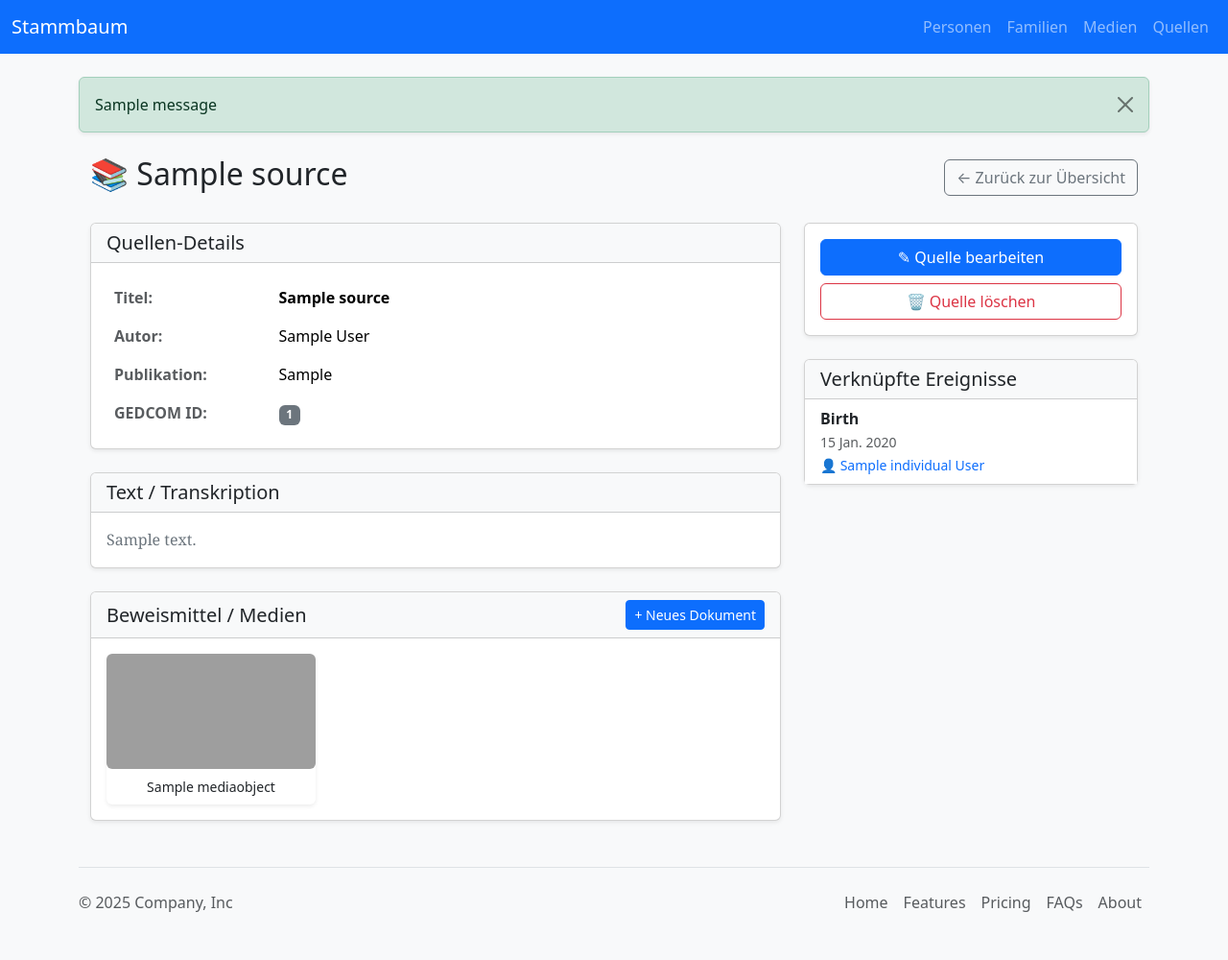
After one commit to stevwyman/rootnode, a Django app: page /genview/tree/1/sources/1/ in a window 1280 px wide. The commit adds this page. Shown: the whole page at 96% size. Run offline with Django 5.2, Linux system fonts and the light colour scheme; a user stored in the database is signed in; tables that the repository leaves empty hold one stand-in row (values such as "Sample post"); one stand-in notice (Sample message) is shown; some libraries are stand-ins or nearby versions; grey boxes are pictures that could not be loaded.

Commit message:
adds source management

```diff
--- a/rootnode/genview/models.py
+++ b/rootnode/genview/models.py
@@ -447,6 +447,7 @@ class Event(models.Model):
         Source,
         blank=True,
         related_name="events",
+        verbose_name="Quellen"
     )
 
     class Meta:
--- a/rootnode/genview/templates/genview/base.html
+++ b/rootnode/genview/templates/genview/base.html
@@ -27,10 +27,22 @@
             <ul class="navbar-nav ms-auto">
                 <li class="nav-item"><a class="nav-link" href="{% url 'genview:individual-list' tree_id %}">Personen</a></li>
                 <li class="nav-item"><a class="nav-link" href="{% url 'genview:family-list' tree_id %}">Familien</a></li>
+                <li class="nav-item"><a class="nav-link" href="{% url 'genview:media-list' tree_id %}">Medien</a></li>
+                <li class="nav-item"><a class="nav-link" href="{% url 'genview:source-list' tree_id %}">Quellen</a></li>
             </ul>
         </div>
     </div>
 </nav>
+{% if messages %}
+        <div class="container mt-3">
+            {% for message in messages %}
+                <div class="alert alert-{% if message.tags == 'error' %}danger{% else %}{{ message.tags }}{% endif %} alert-dismissible fade show shadow-sm" role="alert">
+                    {{ message }}
+                    <button type="button" class="btn-close" data-bs-dismiss="alert" aria-label="Schließen"></button>
+                </div>
+            {% endfor %}
+        </div>
+    {% endif %}
 
 <div class="container">
     {% block content %}{% endblock %}
--- /dev/null
+++ b/rootnode/genview/templates/genview/source_detail.html
@@ -0,0 +1,133 @@
+{% extends "genview/base.html" %}
+
+{% block title %}{{ source.title }} - Quelle{% endblock %}
+
+{% block content %}
+<div class="container mt-4">
+    <div class="d-flex justify-content-between align-items-center mb-4">
+        <h2>📚 {{ source.title }}</h2>
+        <a href="{% url 'genview:source-list' tree_id=tree_id %}" class="btn btn-outline-secondary">&larr; Zurück zur Übersicht</a>
+    </div>
+
+    <div class="row">
+        <div class="col-md-8">
+            <div class="card shadow-sm mb-4">
+                <div class="card-header bg-light">
+                    <h5 class="mb-0">Quellen-Details</h5>
+                </div>
+                <div class="card-body">
+                    <table class="table table-borderless mb-0">
+                        <tbody>
+                            <tr>
+                                <th scope="row" style="width: 25%;" class="text-muted">Titel:</th>
+                                <td class="fw-bold">{{ source.title }}</td>
+                            </tr>
+                            <tr>
+                                <th scope="row" class="text-muted">Autor:</th>
+                                <td>{{ source.author|default:"<span class='text-muted fst-italic'>Unbekannt</span>"|safe }}</td>
+                            </tr>
+                            <tr>
+                                <th scope="row" class="text-muted">Publikation:</th>
+                                <td>{{ source.publication_facts|default:"-" }}</td>
+                            </tr>
+                            <tr>
+                                <th scope="row" class="text-muted">GEDCOM ID:</th>
+                                <td><span class="badge bg-secondary">{{ source.gedcom_id|default:"-" }}</span></td>
+                            </tr>
+                        </tbody>
+                    </table>
+                </div>
+            </div>
+
+            <div class="card shadow-sm mb-4">
+                <div class="card-header bg-light">
+                    <h5 class="mb-0">Text / Transkription</h5>
+                </div>
+                <div class="card-body">
+                    {% if source.text %}
+                        <div class="source-text text-secondary" style="white-space: pre-wrap; font-family: Georgia, serif; line-height: 1.6;">{{ source.text }}</div>
+                    {% else %}
+                        <p class="text-muted fst-italic mb-0">Kein Text für diese Quelle hinterlegt.</p>
+                    {% endif %}
+                </div>
+            </div>
+            <div class="card shadow-sm mb-4">
+                <div class="card-header bg-light d-flex justify-content-between align-items-center">
+                    <h5 class="mb-0">Beweismittel / Medien</h5>
+                    <a href="{% url 'genview:media-create-source' tree_id=tree_id source_pk=source.pk %}" class="btn btn-sm btn-primary">+ Neues Dokument</a>
+                </div>
+                <div class="card-body">
+                    <div class="row row-cols-2 row-cols-md-3 g-3">
+                        {% for media in source.media_objects.all %}
+                            <div class="col">
+                                <a href="{% url 'genview:media-detail' tree_id=tree_id pk=media.pk %}" class="text-decoration-none">
+                                    <div class="card h-100 border-0 shadow-sm text-center">
+                                        {% if media.is_image %}
+                                            <img src="{% url 'genview:media-file' tree_id=tree_id pk=media.pk %}" class="card-img-top rounded" style="height: 120px; object-fit: cover;" alt="{{ media.title }}">
+                                        {% else %}
+                                            <div class="card-img-top bg-light d-flex align-items-center justify-content-center rounded" style="height: 120px;">
+                                                <span class="fs-1">📄</span>
+                                            </div>
+                                        {% endif %}
+                                        <div class="card-body p-2">
+                                            <p class="card-text small text-truncate text-dark">{{ media.title }}</p>
+                                        </div>
+                                    </div>
+                                </a>
+                            </div>
+                        {% empty %}
+                            <div class="col-12">
+                                <p class="text-muted fst-italic mb-0">Noch keine Beweismittel hochgeladen.</p>
+                            </div>
+                        {% endfor %}
+                    </div>
+                </div>
+            </div>
+        </div>
+
+        <div class="col-md-4">
+            <div class="card shadow-sm mb-4">
+                <div class="card-body d-flex flex-column gap-2">
+                    <a href="{% url 'genview:source-edit' tree_id=tree_id pk=source.pk %}" class="btn btn-primary w-100">✎ Quelle bearbeiten</a>
+                    <a href="{% url 'genview:source-delete' tree_id=tree_id pk=source.pk %}" class="btn btn-outline-danger w-100">🗑 Quelle löschen</a>
+                </div>
+            </div>
+
+            <div class="card shadow-sm">
+                <div class="card-header bg-light">
+                    <h5 class="mb-0">Verknüpfte Ereignisse</h5>
+                </div>
+                <div class="card-body p-0">
+                    <ul class="list-group list-group-flush">
+                        {% for event in source.events.all %}
+                            <li class="list-group-item">
+                                <strong>{{ event.get_event_type_display }}</strong>
+
+                                {% if event.parsed_date or event.raw_date %}
+                                    <br><small class="text-muted">{{ event.parsed_date|date:"j N Y"|default:event.raw_date }}</small>
+                                {% endif %}
+
+                                <br>
+                                {% if event.individual %}
+                                    <a href="{% url 'genview:individual-detail' tree_id=tree_id pk=event.individual.pk %}" class="text-decoration-none small">
+                                        👤 {{ event.individual.given_name }} {{ event.individual.surname }}
+                                    </a>
+                                {% elif event.family %}
+                                    <a href="{% url 'genview:family-detail' tree_id=tree_id pk=event.family.pk %}" class="text-decoration-none small">
+                                        👪 Familie:
+                                        {{ event.family.husband.surname|default:"?" }} & {{ event.family.wife.surname|default:"?" }}
+                                    </a>
+                                {% endif %}
+                            </li>
+                        {% empty %}
+                            <li class="list-group-item text-muted fst-italic small">
+                                Diese Quelle ist noch mit keinem Ereignis verknüpft.
+                            </li>
+                        {% endfor %}
+                    </ul>
+                </div>
+            </div>
+        </div>
+    </div>
+</div>
+{% endblock %}
--- a/rootnode/genview/urls.py
+++ b/rootnode/genview/urls.py
@@ -50,6 +50,11 @@ urlpatterns = [
         views.MediaObjectCreateView.as_view(),
         name="media-add-for-person",
     ),
+    path(
+        "tree/<int:tree_id>/people/<int:person_pk>/event/add/",
+        views.EventCreateView.as_view(),
+        name="event-add-for-person",
+    ),
     # ----------------------------------------------
     # --- families
     # ----------------------------------------------
@@ -82,6 +87,11 @@ urlpatterns = [
         'tree/<int:tree_id>/family/<int:family_pk>/media/add/',
         views.MediaObjectCreateView.as_view(),
         name='media-create-family'
+    ),
+    path(
+        'tree/<int:tree_id>/family/<int:family_pk>/event/add/',
+        views.EventCreateView.as_view(),
+        name='event-create-family'
     ),
     # ----------------------------------------------
     # ---- Child‑Family‑Link
@@ -134,4 +144,29 @@ urlpatterns = [
         views.MediaObjectDeleteView.as_view(),
         name="media-delete",
     ),
+    # ----------------------------------------------
+    # ---- event management
+    # ----------------------------------------------
+    path(
+        "tree/<int:tree_id>/event/<int:pk>/edit/",
+        views.EventUpdateView.as_view(),
+        name="even-edit",
+    ),
+    path(
+        "tree/<int:tree_id>/event/<int:pk>/delete/",
+        views.EventDeleteView.as_view(),
+        name="event-delete",
+    ),
+    path(
+        'tree/<int:tree_id>/people/<int:person_pk>/events/add/',
+        views.EventCreateView.as_view(),
+        name='event-create-person'
+    ),
+
+    path('tree/<int:tree_id>/sources/', views.SourceListView.as_view(), name='source-list'),
+    path('tree/<int:tree_id>/sources/add/', views.SourceCreateView.as_view(), name='source-create'),
+    path('tree/<int:tree_id>/sources/<int:pk>/', views.SourceDetailView.as_view(), name='source-detail'),
+    path('tree/<int:tree_id>/sources/<int:pk>/edit/', views.SourceUpdateView.as_view(), name='source-edit'),
+    path('tree/<int:tree_id>/sources/<int:pk>/delete/', views.SourceDeleteView.as_view(), name='source-delete'),
+    path('tree/<int:tree_id>/sources/<int:source_pk>/media/add/', views.MediaObjectCreateView.as_view(), name='media-create-source'),
 ]
--- a/rootnode/genview/views.py
+++ b/rootnode/genview/views.py
@@ -28,6 +28,7 @@ from .models import (
     MediaObject,
     Tree,
     TreeMembership,
+    Source,
 )
 from .forms import (
     IndividualForm,
@@ -35,6 +36,8 @@ from .forms import (
     FamilyForm,
     ChildFamilyLinkForm,
     MediaObjectForm,
+    EventForm,
+    SourceForm,
 )
 from .mixins import TreeAccessMixin, TreeEditAccessMixin
 
@@ -209,7 +212,7 @@ class IndividualDetailView(LoginRequiredMixin, TreeAccessMixin, DetailView):
         # Fetch events where the person is the individual, OR the husband, OR the wife
         combined_events = Event.objects.filter(
             Q(individual=person) | Q(family__husband=person) | Q(family__wife=person)
-        ).order_by(
+        ).prefetch_related('sources').order_by(
             F("parsed_date").asc(nulls_last=True)
         )  # Sorts by date, puts None values at the end
 
@@ -681,9 +684,6 @@ class MediaObjectDetailView(LoginRequiredMixin, TreeAccessMixin, DetailView):
         return MediaObject.objects.filter(gedcom_tree_id=tree_id)
 
 
-# --------------------------------------------------------------
-#  Medien‑Liste (optional – Übersicht aller Medien)
-# --------------------------------------------------------------
 class MediaObjectListView(LoginRequiredMixin, TreeAccessMixin, ListView):
     model = MediaObject
     template_name = "genview/mediaobject_list.html"
@@ -698,9 +698,6 @@ class MediaObjectListView(LoginRequiredMixin, TreeAccessMixin, ListView):
         return MediaObject.objects.filter(gedcom_tree_id=tree_id).order_by("title")
 
 
-# --------------------------------------------------------------
-#  Bild‑Upload & Zuordnung zu Personen
-# --------------------------------------------------------------
 class MediaObjectCreateView(LoginRequiredMixin, TreeEditAccessMixin, CreateView):
     model = MediaObject
     form_class = MediaObjectForm
@@ -709,15 +706,16 @@ class MediaObjectCreateView(LoginRequiredMixin, TreeEditAccessMixin, CreateView)
     def dispatch(self, request, *args, **kwargs):
         self.person = None
         self.family = None
+        self.source = None
 
         tree_id = kwargs.get("tree_id")
-        person_pk = kwargs.get("person_pk")
-        family_pk = kwargs.get("family_pk")
 
-        if person_pk:
-            self.person = get_object_or_404(Individual, pk=person_pk, gedcom_tree_id=tree_id)
-        if family_pk:
-            self.family = get_object_or_404(Family, pk=family_pk, gedcom_tree_id=tree_id)
+        if "person_pk" in kwargs:
+            self.person = get_object_or_404(Individual, pk=kwargs.get("person_pk"), gedcom_tree_id=tree_id)
+        if "family_pk" in kwargs:
+            self.family = get_object_or_404(Family, pk=kwargs.get("family_pk"), gedcom_tree_id=tree_id)
+        if "source_pk" in kwargs:
+            self.source = get_object_or_404(Source, pk=kwargs.get("source_pk"), gedcom_tree_id=tree_id)
 
         return super().dispatch(request, *args, **kwargs)
 
@@ -725,9 +723,11 @@ class MediaObjectCreateView(LoginRequiredMixin, TreeEditAccessMixin, CreateView)
         kwargs = super().get_form_kwargs()
 
         # Person übergeben (bei CreateView ggf. None, wenn man aus der Galerie kommt)
-        kwargs["person"] = getattr(self, "person", None)
+        kwargs["person"] = getattr(self, "person", None) # TODO: decide later which way to implement
 
         kwargs["family"] = self.family
+
+        kwargs["source"] = self.source
 
         # NEU: Baum-ID für die Sicherheits-Filter im Formular übergeben!
         kwargs["tree_id"] = self.kwargs.get("tree_id")
@@ -751,9 +751,143 @@ class MediaObjectCreateView(LoginRequiredMixin, TreeEditAccessMixin, CreateView)
             self.object.individuals.add(self.person)
         if self.family:
             self.object.families.add(self.family)
+        if self.source:
+            self.object.sources.add(self.source)
 
         # return response
         return HttpResponseRedirect(self.get_success_url())
+
+    def get_success_url(self):
+        tree_id = self.kwargs.get("tree_id")
+        messages.success(self.request, "Bild erfolgreich hochgeladen.")
+
+        if self.person:
+            return reverse_lazy(
+                "genview:individual-detail",
+                kwargs={"tree_id": tree_id, "pk": self.person.pk},
+            )
+        if self.family:
+            return reverse_lazy(
+                "genview:family-detail",
+                kwargs={"tree_id": tree_id, "pk": self.family.pk}
+            )
+        if self.source:
+            return reverse_lazy(
+                "genview:source-detail",
+                kwargs={"tree_id": tree_id, "pk": self.source.pk}
+            )
+
+        # Fallback: Zur Medien-Übersicht des Baums
+        return reverse_lazy("genview:media-list", kwargs={"tree_id": tree_id})
+
+
+class MediaObjectUpdateView(LoginRequiredMixin, TreeEditAccessMixin, UpdateView):
+    model = MediaObject
+    form_class = MediaObjectForm
+    template_name = "genview/mediaobject_form.html"
+
+    def get_form_kwargs(self):
+        kwargs = super().get_form_kwargs()
+
+        # Person übergeben (bei CreateView ggf. None, wenn man aus der Galerie kommt)
+        kwargs["person"] = getattr(self, "person", None)
+
+        # NEU: Baum-ID für die Sicherheits-Filter im Formular übergeben!
+        kwargs["tree_id"] = self.kwargs.get("tree_id")
+
+        return kwargs
+
+    def get_queryset(self):
+        # SICHERHEITS-FIX: Stelle sicher, dass das gesuchte Media-Objekt
+        # auch wirklich zu dem Baum in der URL gehört!
+        tree_id = self.kwargs.get("tree_id")
+        return MediaObject.objects.filter(gedcom_tree_id=tree_id)
+
+    def get_success_url(self):
+        tree_id = self.kwargs.get("tree_id")
+
+        # LOGIK: Nach dem Update einfach auf die Detail-Seite des Bildes leiten!
+        tree_id = self.kwargs.get("tree_id")
+        messages.success(self.request, "Medium erfolgreich aktualisiert.")
+        return reverse_lazy("genview:media-detail", kwargs={"tree_id": tree_id, "pk": self.object.pk})
+
+class MediaObjectDeleteView(LoginRequiredMixin, TreeEditAccessMixin, DeleteView):
+    model = MediaObject
+    template_name = "genview/mediaobject_confirm_delete.html"
+
+    def get_queryset(self):
+        # SICHERHEITS-FIX: Verhindert, dass Bilder anderer Bäume gelöscht werden
+        tree_id = self.kwargs.get("tree_id")
+        return MediaObject.objects.filter(gedcom_tree_id=tree_id)
+
+    def get_context_data(self, **kwargs):
+        context = super().get_context_data(**kwargs)
+        # Reiche die person_pk aus der URL an das Template weiter (falls vorhanden)
+        context["person_pk"] = self.kwargs.get("person_pk")
+        return context
+
+    def get_success_url(self):
+        tree_id = self.kwargs.get("tree_id")
+        person_pk = self.kwargs.get("person_pk")
+
+        messages.success(self.request, "Bild wurde entfernt.")
+
+        if person_pk:
+            return reverse_lazy(
+                "genview:individual-detail",
+                kwargs={"tree_id": tree_id, "pk": person_pk},
+            )
+
+        # Fallback, falls kein person_pk in der URL übergeben wurde
+        return reverse_lazy("genview:tree-list")
+
+
+# --------------------------------------------------------------
+# 6️⃣ Events
+# --------------------------------------------------------------
+
+class EventCreateView(LoginRequiredMixin, TreeEditAccessMixin, CreateView):
+    model = Event
+    form_class = EventForm
+    template_name = "genview/event_form.html"
+
+    def dispatch(self, request, *args, **kwargs):
+        self.person = None
+        self.family = None
+
+        tree_id = kwargs.get("tree_id")
+        person_pk = kwargs.get("person_pk")
+        family_pk = kwargs.get("family_pk")
+
+        if person_pk:
+            self.person = get_object_or_404(Individual, pk=person_pk, gedcom_tree_id=tree_id)
+        if family_pk:
+            self.family = get_object_or_404(Family, pk=family_pk, gedcom_tree_id=tree_id)
+
+        return super().dispatch(request, *args, **kwargs)
+
+    def get_form_kwargs(self):
+        kwargs = super().get_form_kwargs()
+
+        # Person übergeben (bei CreateView ggf. None, wenn man aus der Galerie kommt)
+        kwargs["person"] = getattr(self, "person", None)
+
+        kwargs["family"] = getattr(self, "family", None)
+
+        # NEU: Baum-ID für die Sicherheits-Filter im Formular übergeben!
+        kwargs["tree_id"] = self.kwargs.get("tree_id")
+
+        return kwargs
+
+    def form_valid(self, form):
+
+        form.instance.gedcom_tree_id = self.kwargs.get("tree_id")
+
+        messages.success(self.request, "Ereignis erfolgreich hinzugefügt.")
+
+        # super().form_valid(form) speichert das Objekt in der Datenbank
+        # und leitet automatisch zur success_url weiter!
+        return super().form_valid(form)
 
     def get_success_url(self):
         tree_id = self.kwargs.get("tree_id")
@@ -772,14 +906,18 @@ class MediaObjectCreateView(LoginRequiredMixin, TreeEditAccessMixin, CreateView)
         # Fallback: Zur Medien-Übersicht des Baums
         return reverse_lazy("genview:media-list", kwargs={"tree_id": tree_id})
 
+    def get_context_data(self, **kwargs):
+        context = super().get_context_data(**kwargs)
+        # Wir geben die Person und die Tree-ID ans Template weiter
+        context["person"] = getattr(self, "person", None)
+        context["tree_id"] = self.kwargs.get("tree_id")
+        return context
 
-# --------------------------------------------------------------
-# Bild-Bearbeitung
-# --------------------------------------------------------------
-class MediaObjectUpdateView(LoginRequiredMixin, TreeEditAccessMixin, UpdateView):
-    model = MediaObject
-    form_class = MediaObjectForm
-    template_name = "genview/mediaobject_form.html"
+
+class EventUpdateView(LoginRequiredMixin, TreeEditAccessMixin, UpdateView):
+    model = Event
+    form_class = EventForm
+    template_name = "genview/event_form.html"
 
     def get_form_kwargs(self):
         kwargs = super().get_form_kwargs()
@@ -817,12 +955,9 @@ class MediaObjectUpdateView(LoginRequiredMixin, TreeEditAccessMixin, UpdateView)
         return reverse_lazy("genview:tree-list")  # Oder deine Medien-Übersicht
 
 
-# --------------------------------------------------------------
-# Bild-Löschung (nach Bestätigung)
-# --------------------------------------------------------------
-class MediaObjectDeleteView(LoginRequiredMixin, TreeEditAccessMixin, DeleteView):
-    model = MediaObject
-    template_name = "genview/mediaobject_confirm_delete.html"
+class EventDeleteView(LoginRequiredMixin, TreeEditAccessMixin, DeleteView):
+    model = Event
+    template_name = "genview/event_confirm_delete.html"
 
     def get_queryset(self):
         # SICHERHEITS-FIX: Verhindert, dass Bilder anderer Bäume gelöscht werden
@@ -849,3 +984,76 @@ class MediaObjectDeleteView(LoginRequiredMixin, TreeEditAccessMixin, DeleteView)
 
         # Fallback, falls kein person_pk in der URL übergeben wurde
         return reverse_lazy("genview:tree-list")
+
+
+# --------------------------------------------------------------
+# 7️⃣ Sources
+# --------------------------------------------------------------
+
+# --- 1. List View ---
+class SourceListView(LoginRequiredMixin, TreeAccessMixin, ListView):
+    model = Source
+    template_name = "genview/source_list.html"
+    context_object_name = "sources"
+    paginate_by = 25
+
+    def get_queryset(self):
+        # SECURITY FIX: Only show sources for this tree
+        tree_id = self.kwargs.get("tree_id")
+        return Source.objects.filter(gedcom_tree_id=tree_id).order_by("title")
+
+# --- 2. Detail View ---
+class SourceDetailView(LoginRequiredMixin, TreeAccessMixin, DetailView):
+    model = Source
+    template_name = "genview/source_detail.html"
+    context_object_name = "source"
+
+    def get_queryset(self):
+        tree_id = self.kwargs.get("tree_id")
+        return Source.objects.filter(gedcom_tree_id=tree_id)
+
+# --- 3. Create View ---
+class SourceCreateView(LoginRequiredMixin, TreeEditAccessMixin, CreateView):
+    model = Source
+    form_class = SourceForm
+    template_name = "genview/source_form.html"
+
+    def form_valid(self, form):
+        # Automatically assign the source to the current tree
+        tree_id = self.kwargs.get("tree_id")
+        form.instance.gedcom_tree_id = tree_id
+        messages.success(self.request, "Quelle erfolgreich erstellt.")
+        return super().form_valid(form)
+
+    def get_success_url(self):
+        tree_id = self.kwargs.get("tree_id")
+        return reverse_lazy("genview:source_list", kwargs={"tree_id": tree_id})
+
+# --- 4. Update View ---
+class SourceUpdateView(LoginRequiredMixin, TreeEditAccessMixin, UpdateView):
+    model = Source
+    form_class = SourceForm
+    template_name = "genview/source_form.html"
+
+    def get_queryset(self):
+        tree_id = self.kwargs.get("tree_id")
+        return Source.objects.filter(gedcom_tree_id=tree_id)
+
+    def get_success_url(self):
+        tree_id = self.kwargs.get("tree_id")
+        messages.success(self.request, "Quelle aktualisiert.")
+        return reverse_lazy("genview:source_list", kwargs={"tree_id": tree_id})
+
+# --- 5. Delete View ---
+class SourceDeleteView(LoginRequiredMixin, TreeEditAccessMixin, DeleteView):
+    model = Source
+    template_name = "genview/source_confirm_delete.html"
+
+    def get_queryset(self):
+        tree_id = self.kwargs.get("tree_id")
+        return Source.objects.filter(gedcom_tree_id=tree_id)
+
+    def get_success_url(self):
+        tree_id = self.kwargs.get("tree_id")
+        messages.success(self.request, "Quelle gelöscht.")
+        return reverse_lazy("genview:source_list", kwargs={"tree_id": tree_id})
```
Also changed, not shown: rootnode/genview/forms.py (+50 -1 lines), rootnode/genview/templates/genview/event_form.html (added, +31 -0 lines), rootnode/genview/templates/genview/individual_detail.html (+23 -1 lines), rootnode/genview/templates/genview/mediaobject_form.html (+12 -4 lines), rootnode/genview/templates/genview/source_form.html (added, +31 -0 lines), rootnode/genview/templates/genview/source_list.html (added, +99 -0 lines).
